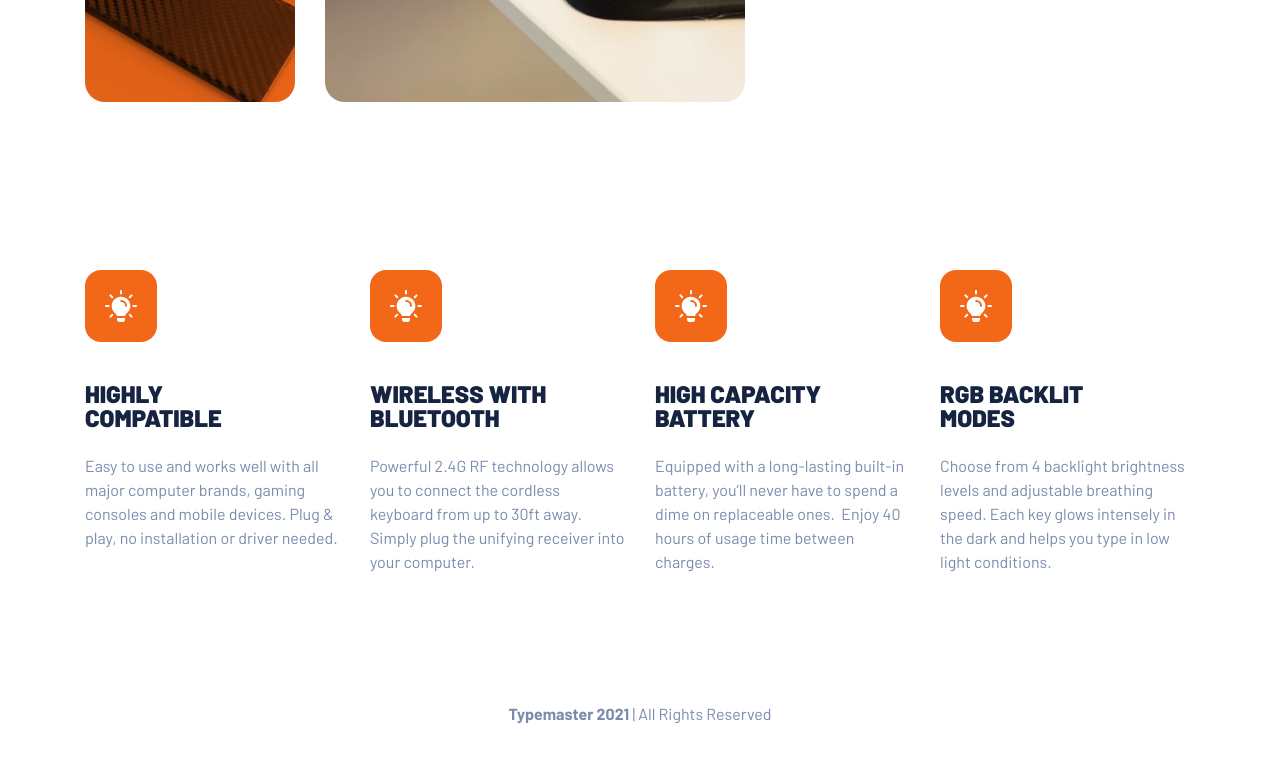
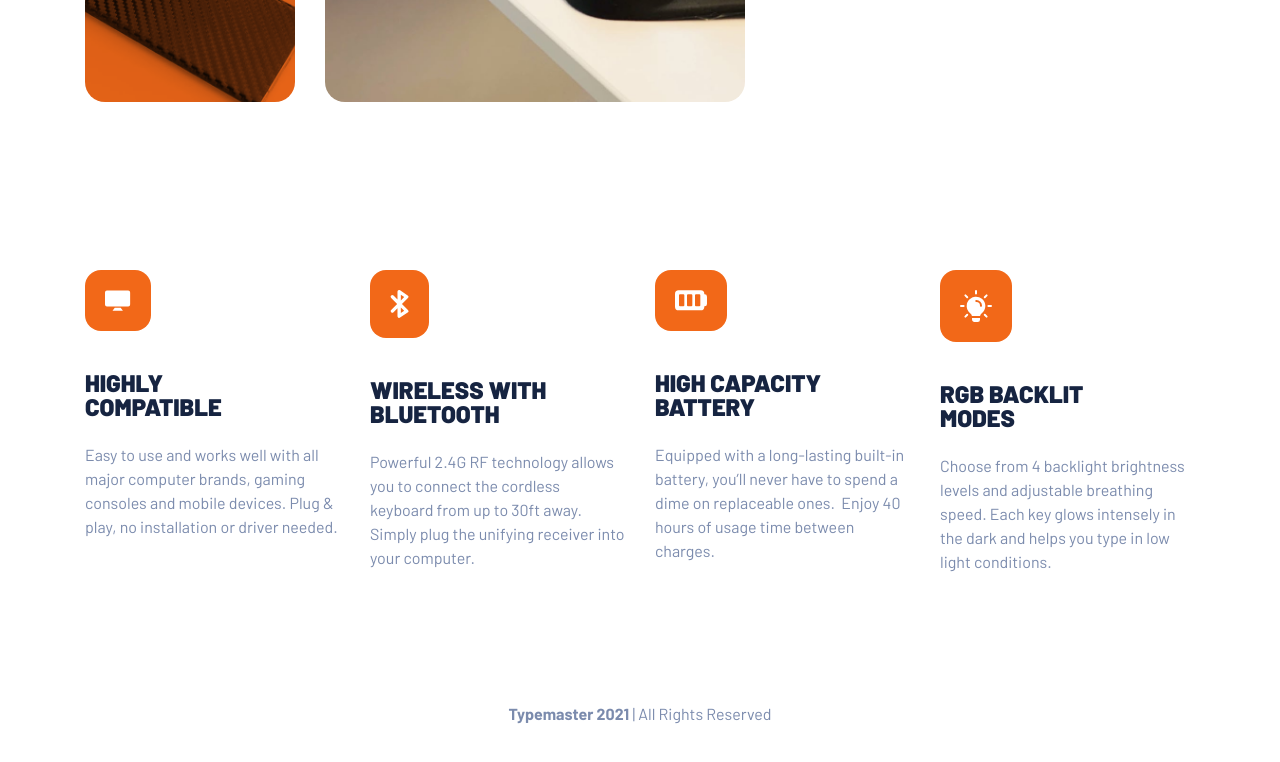
Before and after one commit to humarroquin/Typemaster-pre-launch-landing-page, a plain HTML site: page index.html in a window 1280 px wide. Shown: the part 1014-1776 px from the top of the page. Drawn offline with Linux system fonts and the light colour scheme.

Commit message:
updated feature icons path

```diff
--- a/index.html
+++ b/index.html
@@ -109,7 +109,7 @@
         <ul class="features__list | grid-4cols">
           <li>
             <div class="logo-wrapper">
-              <img src="./assets/shared/icon-light.svg" alt="" />
+              <img src="./assets/shared/icon-compatible.svg" alt="" />
             </div>
             <h3 class="features__list-headings | tertiary-heading">
               Highly compatible
@@ -122,7 +122,7 @@
           </li>
           <li>
             <div class="logo-wrapper">
-              <img src="./assets/shared/icon-light.svg" alt="" />
+              <img src="./assets/shared/icon-bluetooth.svg" alt="" />
             </div>
             <h3 class="features__list-headings | tertiary-heading">
               Wireless with bluetooth
@@ -135,7 +135,7 @@
           </li>
           <li>
             <div class="logo-wrapper">
-              <img src="./assets/shared/icon-light.svg" alt="" />
+              <img src="./assets/shared/icon-battery.svg" alt="" />
             </div>
             <h3 class="features__list-headings | tertiary-heading">
               High capacity battery
```
